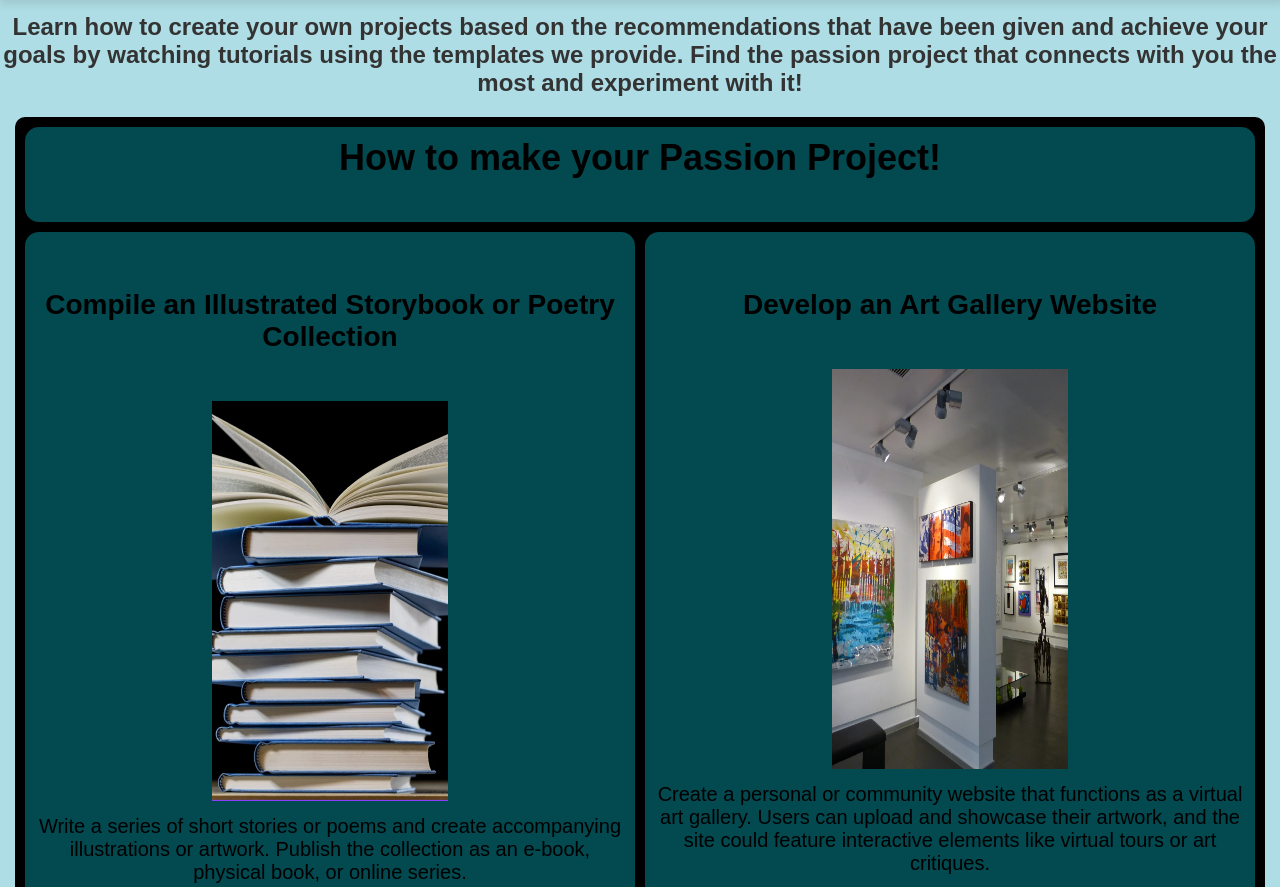
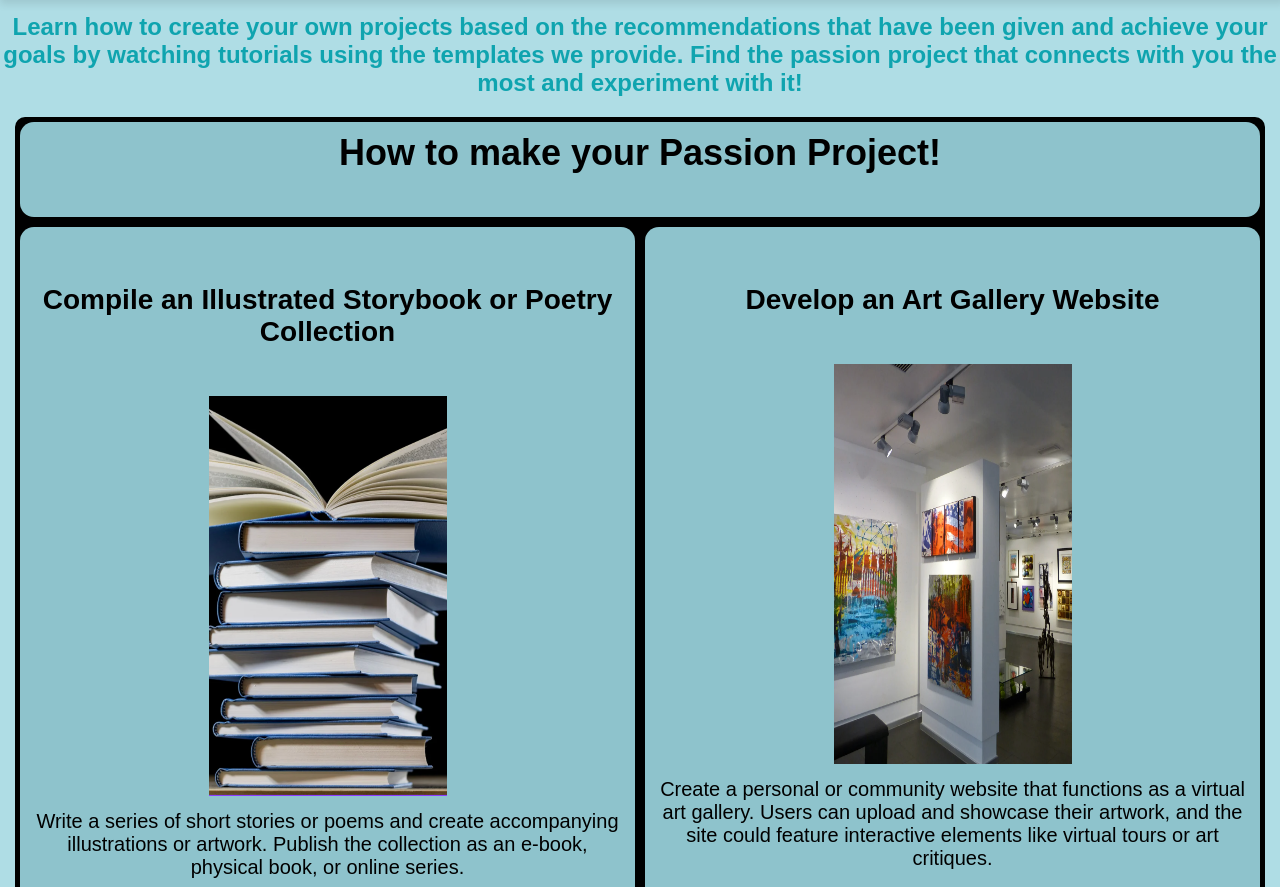
Before and after one commit to AryanPradhan12/PassionProjectWebsite, a Flask app: page /subpage in a window 1280 px wide. Shown: the part 197-1084 px from the top of the page. Run offline with Flask 3, Linux system fonts and the light colour scheme.

Commit message:
more asthetics

```diff
--- a/Structure/templates/subpage.html
+++ b/Structure/templates/subpage.html
@@ -229,19 +229,23 @@
             'main6 main6 main6 right6 right6 right6'
             'main7 main7 main7 right7 right7 right7';
           gap: 10px;
-          background-color: black;
-          padding: 10px;
+          background-color: #000000;
+          padding: 5px;
           margin: 15px;
           border-radius: 10px;
         }
 
         .grid-container > div {
-          background-color: #024950;
+          background-color: #8ec3cc ;
           text-align: center;
           padding: 10px;
           font-size: 36px;
           color: black;
           border-radius: 14px;
+        }
+
+        h2{
+          color: #0FA4AF;
         }
 
 
```
Also changed, not shown: Structure/static/css/subpage_style.css (line endings or trailing spaces).
